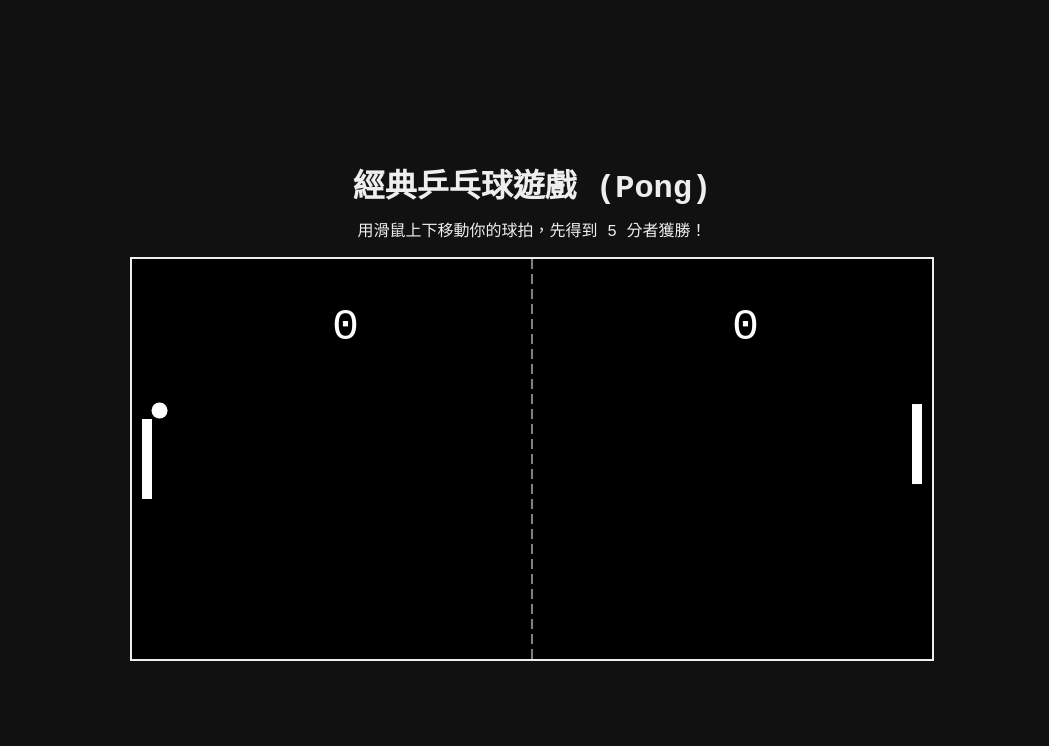
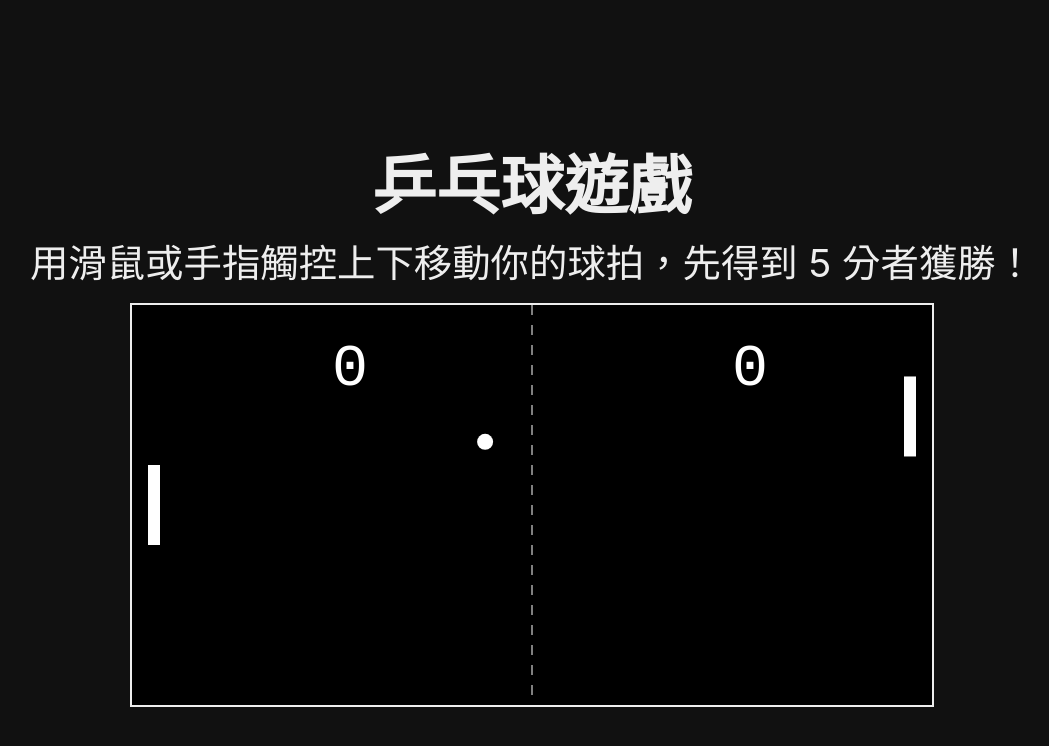
Before and after one commit to Eric-qwq/eric-qwq.github.io, a plain HTML site: page index.html in a window 1280 px wide. Shown: the whole page, without its empty margins (108-1157 px from the left). Drawn offline with Linux system fonts and the light colour scheme.

Commit message:
Update index.html

```diff
--- a/index.html
+++ b/index.html
@@ -2,38 +2,60 @@
 <html lang="zh-Hant">
 <head>
     <meta charset="UTF-8">
-    <meta name="viewport" content="width=device-width, initial-scale=1.0">
-    <title>經典乒乓球遊戲 (Pong)</title>
+    <meta name="viewport" content="width=device-width, initial-scale=1.0, user-scalable=no">
+    <title>乒乓球遊戲 (手機版)</title>
     <style>
+        /* 防止頁面滾動和奇怪的觸控效果 */
+        * {
+            -webkit-user-select: none; /* Safari */
+            -ms-user-select: none; /* IE 10+ */
+            user-select: none;
+            touch-action: none; /* 禁用觸摸導致的瀏覽器行為，如滾動縮放 */
+        }
         body {
             background-color: #111;
             color: #eee;
-            font-family: 'Courier New', Courier, monospace;
+            font-family: -apple-system, BlinkMacSystemFont, 'Segoe UI', Roboto, 'Helvetica Neue', Arial, sans-serif;
             display: flex;
             flex-direction: column;
             justify-content: center;
             align-items: center;
             height: 100vh;
             margin: 0;
+            padding: 10px;
+            box-sizing: border-box;
+            overflow: hidden; /* 隱藏滾動條 */
         }
         h1 {
-            margin-bottom: 10px;
+            font-size: 5vw;
+            max-font-size: 24px;
+            margin-bottom: 5px;
+            text-align: center;
         }
         p {
+            font-size: 3vw;
+            max-font-size: 16px;
             margin-top: 0;
-            font-size: 1em;
+            margin-bottom: 15px;
+            text-align: center;
         }
         canvas {
             background-color: #000;
             border: 2px solid #eee;
+            width: 100%;
+            max-width: 800px; /* 在大螢幕上的最大寬度 */
+            aspect-ratio: 2 / 1; /* 保持畫布長寬比 */
+            touch-action: none;
         }
         #restartBtn {
             margin-top: 20px;
-            padding: 10px 20px;
-            font-size: 1em;
+            padding: 12px 24px;
+            font-size: 4vw;
+            max-font-size: 18px;
             background-color: #333;
             color: #eee;
             border: 2px solid #eee;
+            border-radius: 8px;
             cursor: pointer;
             display: none; /* 遊戲結束前隱藏 */
         }
@@ -44,8 +66,8 @@
     </style>
 </head>
 <body>
-    <h1>經典乒乓球遊戲 (Pong)</h1>
-    <p>用滑鼠上下移動你的球拍，先得到 5 分者獲勝！</p>
+    <h1>乒乓球遊戲</h1>
+    <p>用滑鼠或手指觸控上下移動你的球拍，先得到 5 分者獲勝！</p>
     <canvas id="pongCanvas"></canvas>
     <button id="restartBtn">重新開始</button>
 
@@ -54,43 +76,52 @@
         const context = canvas.getContext('2d');
         const restartBtn = document.getElementById('restartBtn');
 
-        // 設定畫布尺寸
-        canvas.width = 800;
-        canvas.height = 400;
-
         const WINNING_SCORE = 5;
         let gameOver = false;
 
-        // 球拍物件
-        const paddleWidth = 10, paddleHeight = 80;
-        const player = {
-            x: 10,
-            y: canvas.height / 2 - paddleHeight / 2,
-            width: paddleWidth,
-            height: paddleHeight,
-            color: 'white',
-            score: 0
-        };
-        const computer = {
-            x: canvas.width - paddleWidth - 10,
-            y: canvas.height / 2 - paddleHeight / 2,
-            width: paddleWidth,
-            height: paddleHeight,
-            color: 'white',
-            score: 0,
-            speed: 4 // AI的反應速度
-        };
+        // 遊戲物件，尺寸將根據畫布大小動態計算
+        let paddleWidth, paddleHeight, ballRadius;
 
-        // 球的物件
-        const ball = {
-            x: canvas.width / 2,
-            y: canvas.height / 2,
-            radius: 8,
-            speed: 5,
-            velocityX: 5,
-            velocityY: 5,
-            color: 'white'
-        };
+        const player = { x: 0, y: 0, width: 0, height: 0, color: 'white', score: 0 };
+        const computer = { x: 0, y: 0, width: 0, height: 0, color: 'white', score: 0 };
+        const ball = { x: 0, y: 0, radius: 0, speed: 0, velocityX: 0, velocityY: 0, color: 'white' };
+
+        // 根據畫布大小重新計算所有物件的尺寸和位置
+        function resizeAndPositionElements() {
+            // 設定內部解析度
+            canvas.width = canvas.clientWidth;
+            canvas.height = canvas.clientHeight;
+
+            // 相對尺寸
+            paddleWidth = canvas.width * 0.015;
+            paddleHeight = canvas.height * 0.2;
+            ballRadius = Math.min(canvas.width, canvas.height) * 0.02;
+
+            // 玩家球拍
+            player.width = paddleWidth;
+            player.height = paddleHeight;
+            player.x = canvas.width * 0.02; // 離左邊界2%
+            player.y = canvas.height / 2 - paddleHeight / 2;
+
+            // 電腦球拍
+            computer.width = paddleWidth;
+            computer.height = paddleHeight;
+            computer.x = canvas.width - paddleWidth - (canvas.width * 0.02);
+            computer.y = canvas.height / 2 - paddleHeight / 2;
+
+            // 重置球的位置
+            resetBall();
+        }
+
+        // 球的位置重置
+        function resetBall() {
+            ball.x = canvas.width / 2;
+            ball.y = canvas.height / 2;
+            ball.radius = Math.min(canvas.width, canvas.height) * 0.02;
+            ball.speed = canvas.width * 0.007; // 速度也設為相對值
+            ball.velocityX = (Math.random() > 0.5 ? 1 : -1) * ball.speed;
+            ball.velocityY = (Math.random() > 0.5 ? 1 : -1) * ball.speed;
+        }
 
         // 繪製矩形 (用於球拍)
         function drawRect(x, y, w, h, color) {
@@ -108,82 +139,70 @@
         }
 
         // 繪製文字 (用於分數)
-        function drawText(text, x, y, color) {
+        function drawText(text, x, y, color, size) {
             context.fillStyle = color;
-            context.font = '45px "Courier New"';
+            context.font = `${size}px "Courier New", monospace`;
             context.fillText(text, x, y);
         }
 
         // 繪製中間的虛線網
         function drawNet() {
-            for (let i = 0; i < canvas.height; i += 15) {
-                drawRect(canvas.width / 2 - 1, i, 2, 10, 'grey');
+            for (let i = 0; i < canvas.height; i += (canvas.height / 20)) {
+                drawRect(canvas.width / 2 - 1, i, 2, canvas.height / 40, 'grey');
             }
-        }
-
-        // 球的位置重置
-        function resetBall() {
-            ball.x = canvas.width / 2;
-            ball.y = canvas.height / 2;
-            ball.speed = 5;
-            // 隨機決定發球方向
-            ball.velocityX = (Math.random() > 0.5 ? 1 : -1) * 5;
-            ball.velocityY = (Math.random() > 0.5 ? 1 : -1) * 5;
         }
 
         // 碰撞偵測
         function collision(b, p) {
-            b.top = b.y - b.radius;
-            b.bottom = b.y + b.radius;
-            b.left = b.x - b.radius;
-            b.right = b.x + b.radius;
+            return b.x + b.radius > p.x && b.x - b.radius < p.x + p.width &&
+                   b.y + b.radius > p.y && b.y - b.radius < p.y + p.height;
+        }
 
-            p.top = p.y;
-            p.bottom = p.y + p.height;
-            p.left = p.x;
-            p.right = p.x + p.width;
+        // 控制玩家球拍的移動
+        function movePaddle(event) {
+            event.preventDefault(); // 防止頁面滾動
+            let rect = canvas.getBoundingClientRect();
+            let newY;
 
-            return b.right > p.left && b.bottom > p.top && b.left < p.right && b.top < p.bottom;
+            if (event.type === 'touchmove' || event.type === 'touchstart') {
+                newY = event.touches[0].clientY - rect.top;
+            } else if (event.type === 'mousemove') {
+                newY = event.clientY - rect.top;
+            }
+
+            player.y = newY - player.height / 2;
+
+            // 防止球拍移出畫布
+            if (player.y < 0) player.y = 0;
+            if (player.y + player.height > canvas.height) player.y = canvas.height - player.height;
         }
 
         // 更新遊戲狀態：移動、碰撞、計分等
         function update() {
             if (gameOver) return;
 
-            // 移動球
             ball.x += ball.velocityX;
             ball.y += ball.velocityY;
 
-            // AI 控制電腦球拍
-            // 讓電腦球拍的中心位置追蹤球的y位置，乘以一個係數來控制難度
+            // AI 控制
             computer.y += (ball.y - (computer.y + computer.height / 2)) * 0.1;
 
-            // 球與上下牆壁的碰撞
+            // 碰撞牆壁
             if (ball.y + ball.radius > canvas.height || ball.y - ball.radius < 0) {
                 ball.velocityY = -ball.velocityY;
             }
 
-            // 判斷是玩家還是電腦的球拍
             let currentPaddle = (ball.x < canvas.width / 2) ? player : computer;
-
-            // 球與球拍的碰撞
             if (collision(ball, currentPaddle)) {
-                // 球在哪個點撞到球拍 (-1 to 1)
                 let collidePoint = (ball.y - (currentPaddle.y + currentPaddle.height / 2)) / (currentPaddle.height / 2);
-
-                // 根據撞擊點計算反彈角度
                 let angleRad = (Math.PI / 4) * collidePoint;
-
-                // 改變球的速度方向
                 let direction = (ball.x < canvas.width / 2) ? 1 : -1;
                 ball.velocityX = direction * ball.speed * Math.cos(angleRad);
                 ball.velocityY = ball.speed * Math.sin(angleRad);
-
-                // 每次撞擊後增加球速，增加遊戲刺激性
-                ball.speed += 0.3;
+                ball.speed += 0.2; // 每次撞擊後增加球速
             }
 
-            // 計分邏輯
+            // 計分
             if (ball.x - ball.radius < 0) {
                 computer.score++;
                 resetBall();
@@ -192,8 +211,7 @@
                 resetBall();
             }
 
-            // 檢查勝利條件
-            if(player.score === WINNING_SCORE || computer.score === WINNING_SCORE){
+            if (player.score === WINNING_SCORE || computer.score === WINNING_SCORE) {
                 gameOver = true;
                 restartBtn.style.display = 'block';
             }
@@ -201,30 +219,27 @@
 
         // 渲染畫面
         function render() {
-            // 清空畫布
             drawRect(0, 0, canvas.width, canvas.height, '#000');
 
-            // 繪製分數
-            drawText(player.score, canvas.width / 4, canvas.height / 5, 'white');
-            drawText(computer.score, 3 * canvas.width / 4, canvas.height / 5, 'white');
+            const scoreSize = canvas.height * 0.15;
+            drawText(player.score, canvas.width / 4, canvas.height / 5, 'white', scoreSize);
+            drawText(computer.score, 3 * canvas.width / 4, canvas.height / 5, 'white', scoreSize);
 
-            // 繪製中間的網
             drawNet();
 
-            // 繪製球拍
             drawRect(player.x, player.y, player.width, player.height, player.color);
             drawRect(computer.x, computer.y, computer.width, computer.height, computer.color);
 
-            // 繪製球
+            if(!gameOver) {
                 drawCircle(ball.x, ball.y, ball.radius, ball.color);
+            }
 
-            // 顯示結束畫面
-            if(gameOver){
+            if (gameOver) {
                 let winnerText = (player.score === WINNING_SCORE) ? "你贏了！" : "電腦獲勝！";
                 context.fillStyle = "yellow";
-                context.font = '50px "Courier New"';
+                context.font = `bold ${canvas.height * 0.12}px sans-serif`;
                 context.textAlign = 'center';
-                context.fillText(winnerText, canvas.width/2, canvas.height/2);
+                context.fillText(winnerText, canvas.width / 2, canvas.height / 2);
             }
         }
 
@@ -232,31 +247,37 @@
         function gameLoop() {
             update();
             render();
-            requestAnimationFrame(gameLoop); // 持續呼叫，形成動畫效果
+            requestAnimationFrame(gameLoop);
         }
 
-        // 滑鼠移動事件，控制玩家球拍
-        canvas.addEventListener('mousemove', function(event) {
-            let rect = canvas.getBoundingClientRect();
-            player.y = event.clientY - rect.top - player.height / 2;
+        // 初始化與事件監聽
+        function initialize() {
+            resizeAndPositionElements();
 
-            // 防止球拍移出畫布
-            if(player.y < 0) player.y = 0;
-            if(player.y + player.height > canvas.height) player.y = canvas.height - player.height;
-        });
+            // 監聽視窗大小變化
+            window.addEventListener('resize', resizeAndPositionElements);
 
-        // 重新開始按鈕事件
-        restartBtn.addEventListener('click', function(){
+            // 滑鼠控制
+            canvas.addEventListener('mousemove', movePaddle);
+
+            // 觸控控制
+            canvas.addEventListener('touchstart', movePaddle);
+            canvas.addEventListener('touchmove', movePaddle);
+
+            // 重新開始按鈕
+            restartBtn.addEventListener('click', () => {
                 player.score = 0;
                 computer.score = 0;
                 gameOver = false;
                 restartBtn.style.display = 'none';
-            context.textAlign = 'start'; // 將文字對齊方式重置
-            resetBall();
+                context.textAlign = 'start'; // 重置文字對齊
+                resizeAndPositionElements();
             });
 
-        // 啟動遊戲
             requestAnimationFrame(gameLoop);
+        }
+
+        initialize();
 
     </script>
 </body>
```
Lines whose indentation alone changed are shown as unchanged.
